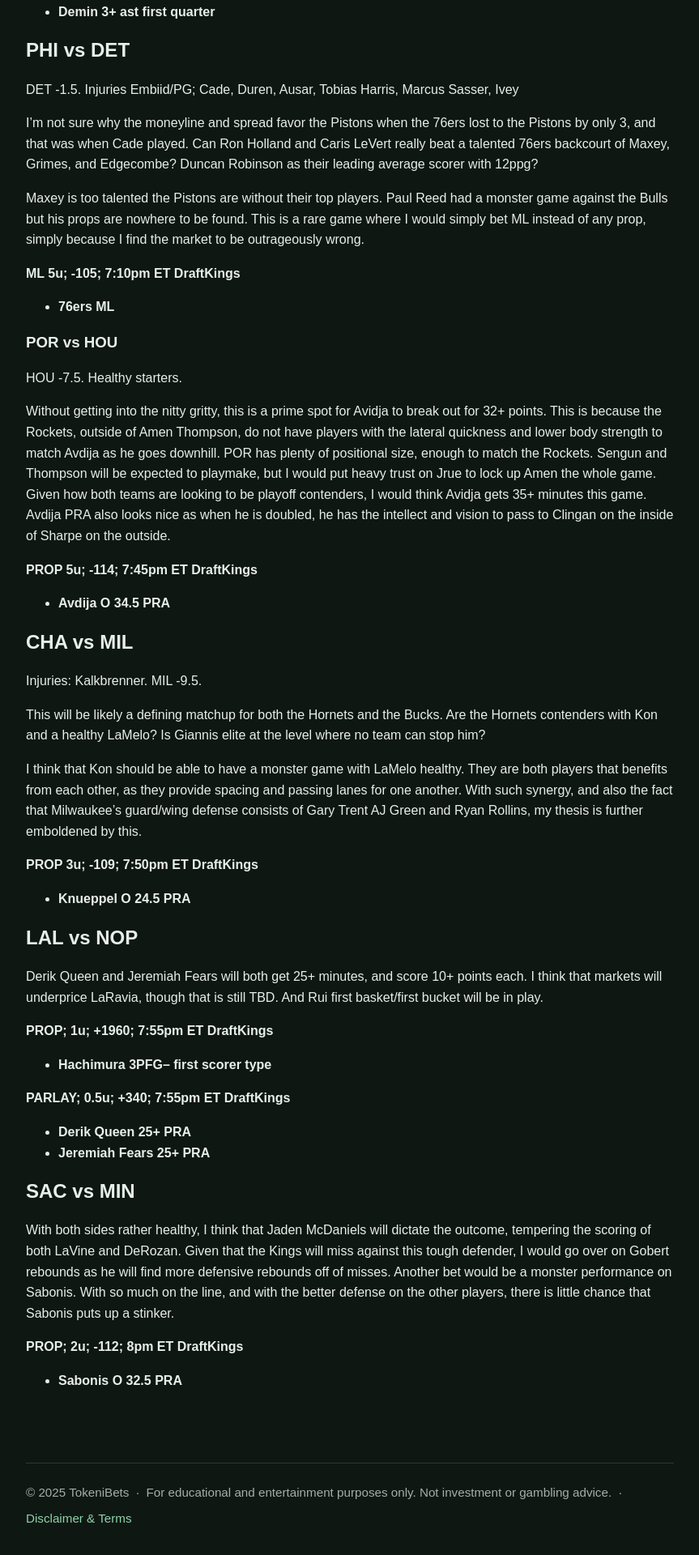
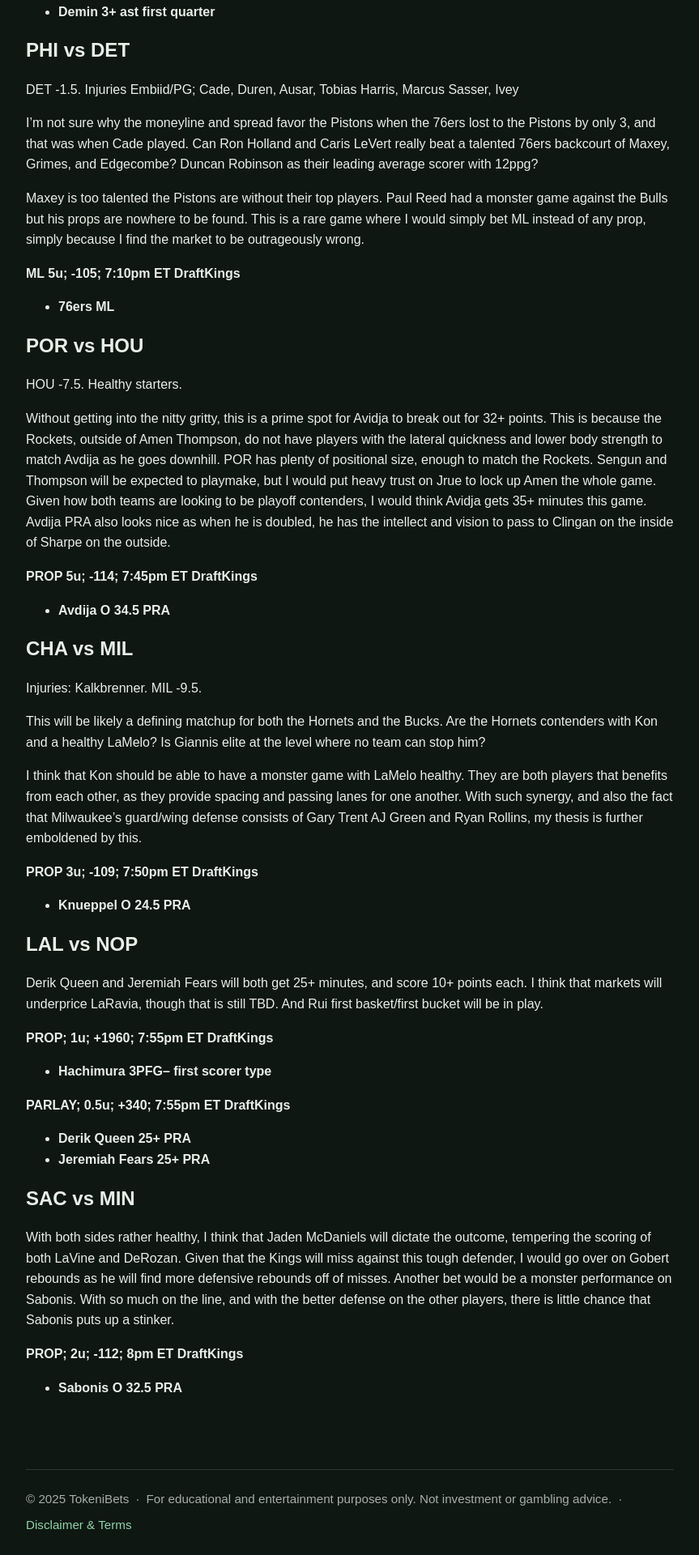
Before and after one commit to tokenibets/tokenibets.github.io, a Jekyll site: the page built from _posts/predictions/2025-11-14-predictions.md, in a window 1280 px wide. Shown: the part 2014-3934 px from the top of the page at 81% size, without its empty margins (208-1071 px from the left). Built offline with Jekyll 4.4.1, drawn with Linux system fonts in a browser that asks for light colours.

```diff
--- a/_posts/predictions/2025-11-14-predictions.md
+++ b/_posts/predictions/2025-11-14-predictions.md
@@ -87,7 +87,7 @@ Maxey is too talented the Pistons are without their top players. Paul Reed had a
 
 
 
-### POR vs HOU
+## POR vs HOU
 
 
 HOU -7.5. Healthy starters.
```
